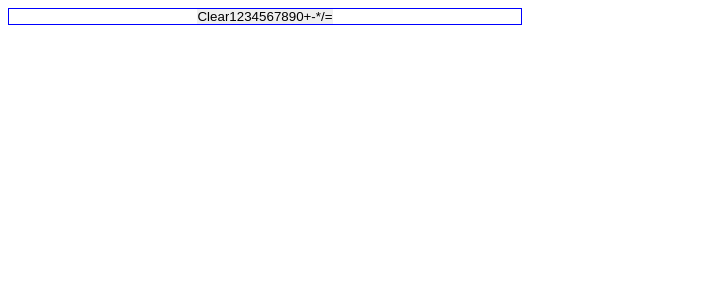
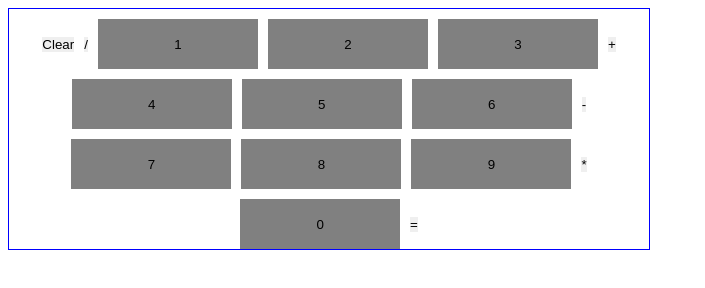
Before and after one commit to kyruken/javascript-calculator, a plain HTML site: page index.html in a window 1280 px wide. Shown: the whole page, without its empty margins (0-705 px from the left). Drawn offline with Linux system fonts and the light colour scheme.

Commit message:
rearrange buttons

```diff
--- a/index.html
+++ b/index.html
@@ -12,20 +12,25 @@
     <div class="calculator-container">
         <div class="display"></div>
         <button class="clear-btn" id="clear">Clear</button>
+        <button class="operation-btn" id="divide">/</button>
+
         <button class="number-btn" id="number-1">1</button>
         <button class="number-btn" id="number-2">2</button>
         <button class="number-btn" id="number-3">3</button>
+        <button class="operation-btn" id="plus">+</button>
+
         <button class="number-btn" id="number-4">4</button>
         <button class="number-btn" id="number-5">5</button>
         <button class="number-btn" id="number-6">6</button>
+        <button class="operation-btn" id="minus">-</button>
+
         <button class="number-btn" id="number-7">7</button>
         <button class="number-btn" id="number-8">8</button>
         <button class="number-btn" id="number-9">9</button>
+        <button class="operation-btn" id="multiply">*</button>
+
         <button class="number-btn" id="number-0">0</button>
-        <button class="operation-btn" id="plus">+</button>
-        <button class="operation-btn" id="minus">-</button>
-        <button class="operation-btn" id="multiply">*</button>
-        <button class="operation-btn" id="divide">/</button>
+
         <button class="equal-btn" id="equal">=</button>
     </div>
 
--- a/style.css
+++ b/style.css
@@ -8,8 +8,8 @@ button {
     display: flex;
     justify-content: center;
     align-items: center;
-    width: 40vw;
-    height: auto;
+    width: 50vw;
+    gap: 10px;
     flex-flow: row wrap;
     border: 1px solid blue;
 }
@@ -17,3 +17,10 @@ button {
 .display {
     width: 100%;
 }
+
+.number-btn {
+    width: 25%;
+    height: 50px;
+    background-color: gray;
+
+}
```
